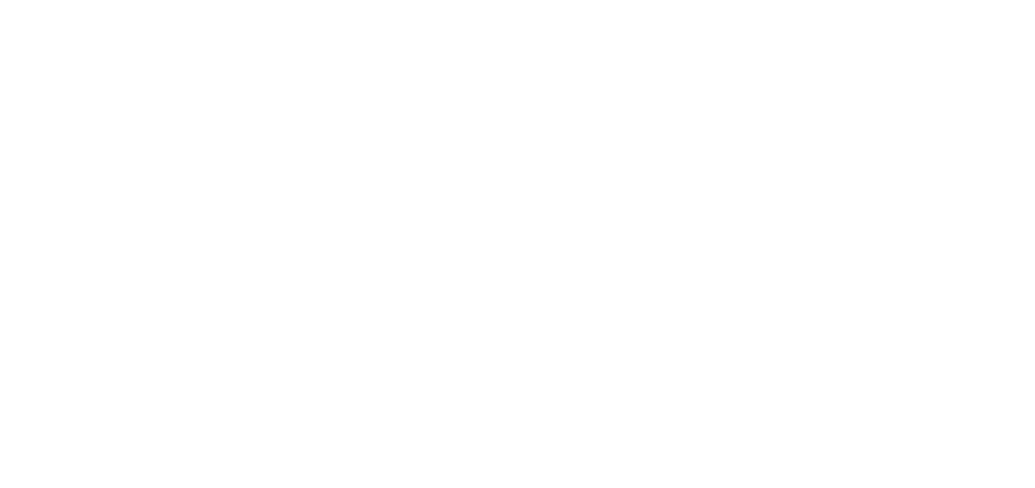
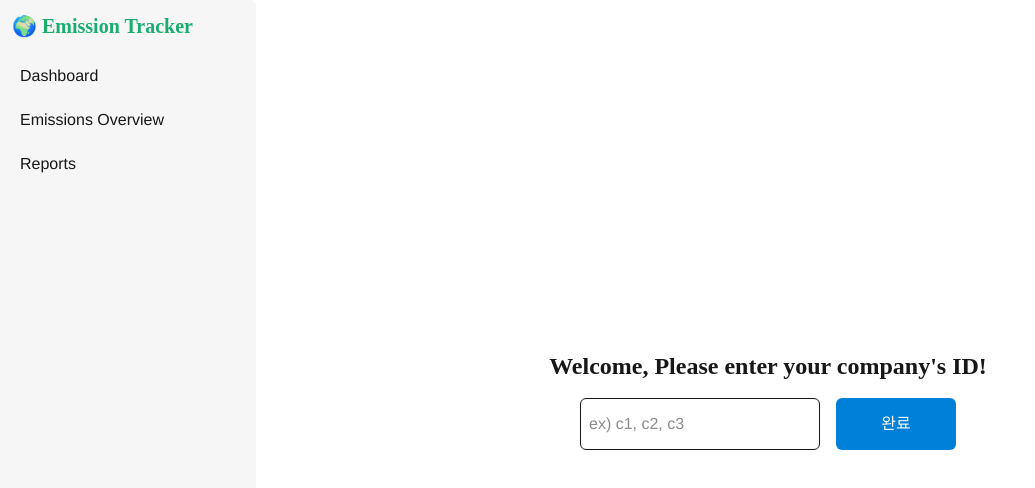
Before and after one commit to hyenee99/Carbon-Emissions-Dashboard, a Next.js app: page / in a window 1280 px wide. Before the commit this address had no page. Shown: the top 488 px of the page, without its empty margins (0-1035 px from the left). Built offline with nearby package versions, Linux system fonts and the light colour scheme; a web font is replaced by a local one.

Commit message:
feat: 첫 접속시 회사 ID 입력받아 내 회사 정보 저장 기능 추가

```diff
--- a/src/app/_components/EmissionChart.tsx
+++ b/src/app/_components/EmissionChart.tsx
@@ -35,7 +35,7 @@ export default function EmissionChart({ data }: chartProps) {
   }, []);
 
   const companyPost = posts.filter(
-    (post) => post.resourceUid === selectedCompany.id
+    (post) => post.resourceUid === selectedCompany?.id
   );
 
   return (
--- a/src/app/_components/NavigationDrawer.tsx
+++ b/src/app/_components/NavigationDrawer.tsx
@@ -1,6 +1,6 @@
 "use client";
 import Link from "next/link";
-import { usePathname } from "next/navigation";
+import { usePathname, useRouter } from "next/navigation";
 
 export default function NavigationDrawer() {
   const navItems = [
@@ -9,10 +9,17 @@ export default function NavigationDrawer() {
     { name: "Reports", href: "/reports" },
   ];
   const pathname = usePathname();
+  const router = useRouter();
+  const handleClick = () => {
+    router.push("/");
+  };
 
   return (
     <nav className="h-full p-3 bg-[#F6F6F6] rounded-tr-md rounded-br-md">
-      <h1 className="font-semibold text-xl mb-4 text-[#1BAD70]">
+      <h1
+        className="font-semibold text-xl mb-4 text-[#1BAD70] cursor-pointer"
+        onClick={handleClick}
+      >
         🌍 Emission Tracker
       </h1>
       <ul className=" flex flex-col gap-1">
--- a/src/app/_components/OverviewBox.tsx
+++ b/src/app/_components/OverviewBox.tsx
@@ -19,7 +19,7 @@ export default function OverviewBox({ company, emissions }: boxProps) {
   return (
     <div
       onClick={handleBoxClick}
-      className="flex justify-between w-full h-14 border-b border-gray-300 items-center cursor-pointer hover:bg-gray-100"
+      className="p-2 flex justify-between w-full h-14 border-b border-gray-300 items-center cursor-pointer hover:bg-gray-100"
     >
       <p className="w-[30%] ">{company.name}</p>
       <p className="w-[30%] ">{company.country}</p>
--- a/src/app/dashboard/page.tsx
+++ b/src/app/dashboard/page.tsx
@@ -33,7 +33,7 @@ export default function Dashboard() {
   }, []);
 
   // 받아온 companies 데이터 중에 선택한 회사의 id 와 같은 회사 찾기
-  const company = companies.find((c) => c.id === selectedCompany.id);
+  const company = companies.find((c) => c.id === selectedCompany?.id);
   const chartData = company ? company.emissions : [];
   const sumOfEmissions = chartData.reduce(
     (acc, item) => acc + item.emissions,
@@ -47,7 +47,7 @@ export default function Dashboard() {
       <div className="text-xl flex flex-col gap-3 mb-5">
         <p>Hello!🤚🏻 </p>
         <p>
-          View <span className="font-semibold">{selectedCompany.name}</span> 's
+          View <span className="font-semibold">{selectedCompany?.name}</span> 's
           carbon emissions at a glance!
         </p>
       </div>
--- a/src/app/page.tsx
+++ b/src/app/page.tsx
@@ -1,5 +1,76 @@
-import { redirect } from "next/navigation";
+"use client";
+import { fetchCompanies } from "@/lib/api";
+import { useCompanyStore } from "@/stores/useCompanyStore";
+import { Company } from "@/types/types";
+import { useRouter } from "next/navigation";
+import { useEffect, useState } from "react";
 
 export default function Home() {
-  redirect("/dashboard");
+  const [companies, setCompanies] = useState<Company[]>([]);
+  const [searchTerm, setSearchTerm] = useState("");
+  const [error, setError] = useState("");
+  const validCompanies = ["c1", "c2", "c3", "c4", "c5", "c6"];
+  const setMyCompany = useCompanyStore((state) => state.setMyCompany);
+  const setSelectedCompany = useCompanyStore(
+    (state) => state.setSelectedCompany
+  );
+  const router = useRouter();
+
+  useEffect(() => {
+    async function loadCompanies() {
+      try {
+        const data = await fetchCompanies();
+        setCompanies(data);
+      } catch (error) {
+        console.log(error);
+      }
+    }
+
+    loadCompanies();
+  }, []);
+
+  const myCompany = companies.find((company) => company.id === searchTerm);
+
+  const handleButtonClick = () => {
+    if (validCompanies.includes(searchTerm.toLowerCase())) {
+      setError("");
+      if (myCompany) {
+        setMyCompany(myCompany);
+        setSelectedCompany(myCompany);
+      }
+      router.push("/dashboard");
+    } else {
+      setError("Invalid company ID. Please enter only IDs from c1 to c6.");
+    }
+  };
+
+  const handleSubmit = (e: React.FormEvent<HTMLFormElement>) => {
+    e.preventDefault();
+    handleButtonClick();
+  };
+
+  return (
+    <div className=" flex flex-col gap-4 justify-center items-center h-full">
+      <h1 className="text-2xl">Welcome, Please enter your company's ID!</h1>
+      <form
+        onSubmit={handleSubmit}
+        className="w-[40%] flex justify-center gap-4"
+      >
+        <input
+          type="text"
+          placeholder="ex) c1, c2, c3"
+          value={searchTerm}
+          onChange={(e) => setSearchTerm(e.target.value)}
+          className="border p-2 mb-4 rounded-md w-[60%] h-full"
+        />
+        <button
+          type="submit"
+          className="w-[30%] rounded-md bg-[#0180DA] text-white cursor-pointer hover:bg-[#44b1ff]"
+        >
+          완료
+        </button>
+      </form>
+      {error && <p className="text-red-500">{error}</p>}
+    </div>
+  );
 }
--- a/src/stores/useCompanyStore.ts
+++ b/src/stores/useCompanyStore.ts
@@ -3,11 +3,15 @@ import { Company } from "@/types/types";
 import { create } from "zustand";
 
 interface CompanyStore {
-  selectedCompany: Company;
+  myCompany: Company | null; // 내 회사 정보
+  selectedCompany: Company | null; // 비교 대상 회사
+  setMyCompany: (company: Company) => void;
   setSelectedCompany: (company: Company) => void;
 }
 
 export const useCompanyStore = create<CompanyStore>((set) => ({
-  selectedCompany: companies[0],
+  myCompany: companies.length > 0 ? companies[0] : null,
+  selectedCompany: companies.length > 0 ? companies[0] : null,
+  setMyCompany: (company) => set({ myCompany: company }),
   setSelectedCompany: (company) => set({ selectedCompany: company }),
 }));
```
